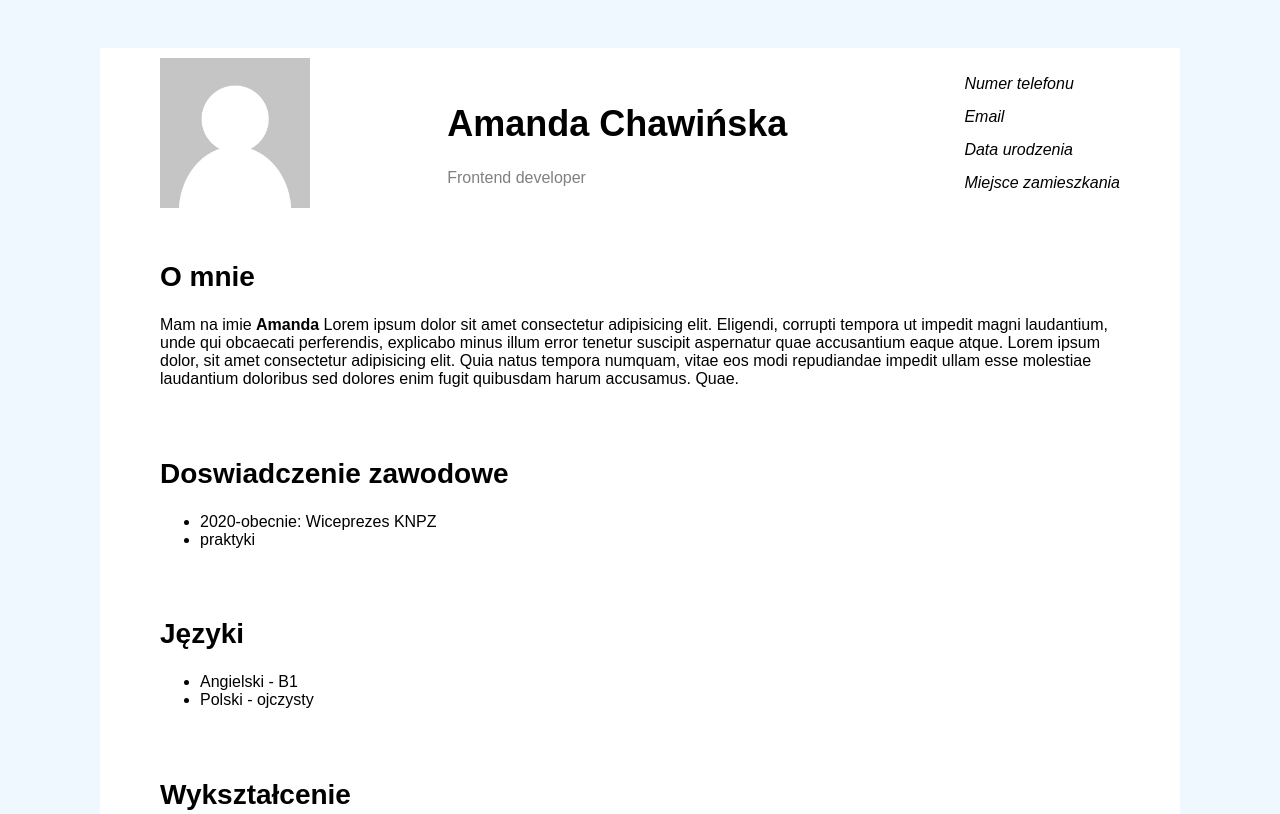
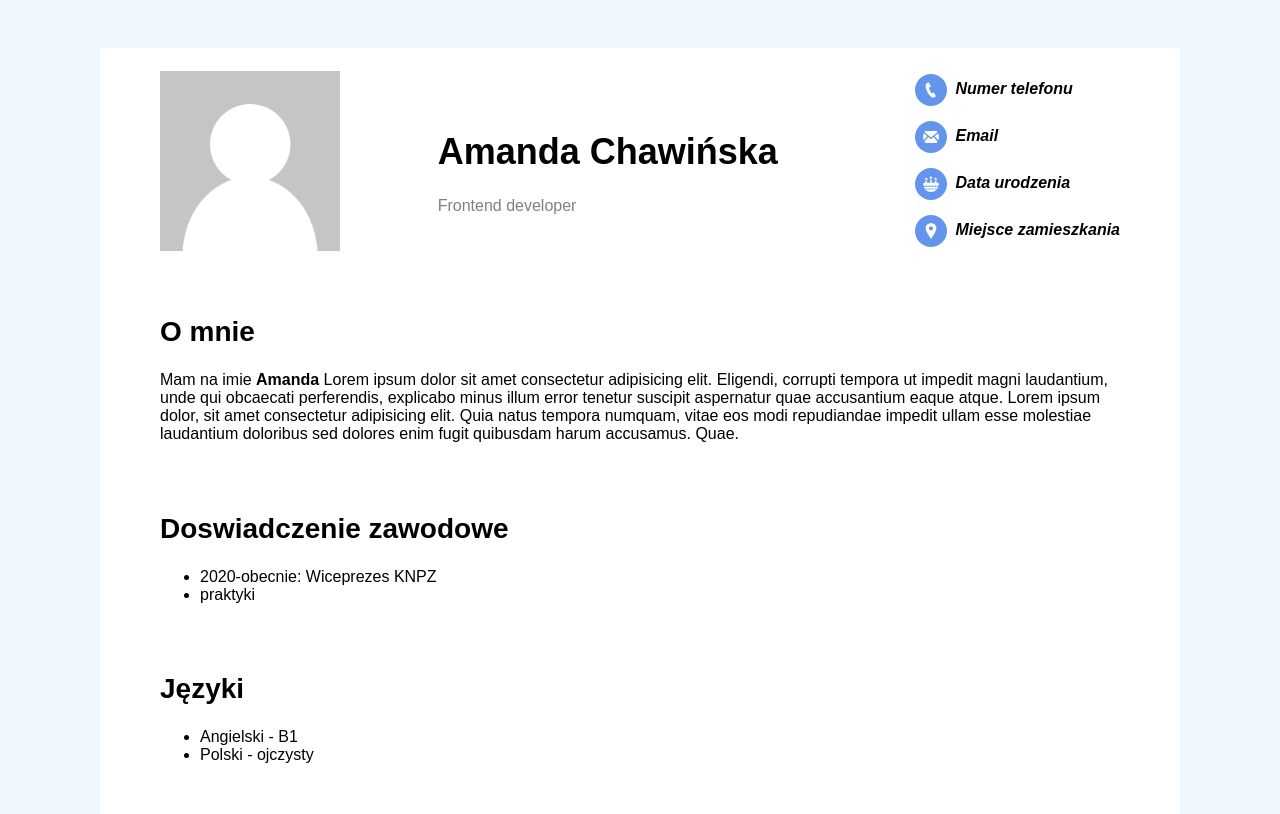
Before and after one commit to AmandaChawinska/simple-personal-homepage, a plain HTML site: page index.html in a window 1280 px wide. Shown: the top 814 px of the page. Drawn offline with Linux system fonts and the light colour scheme.

Commit message:
added images to address

```diff
--- a/index.html
+++ b/index.html
@@ -18,10 +18,10 @@
         </div>
         <address>
             <ul>
-                <li>Numer telefonu</li>
-                <li>Email</li>
-                <li>Data urodzenia</li>
-                <li>Miejsce zamieszkania</li>
+                <li><img src="phone.png"/><b>Numer telefonu</b></li>
+                <li><img src="mail.png"/><b>Email</b></li>
+                <li><img src="birthday-cake.png"/><b>Data urodzenia</b></li>
+                <li><img src="pin.png"/><b>Miejsce zamieszkania</b></li>
             </ul>
         </address>
     </header>
--- a/style.css
+++ b/style.css
@@ -16,8 +16,8 @@ span {
 }
 
 img {
-    width: 150px;
-    height: 150px;
+    width: 180px;
+    height: 180px;
 }
 section, header{
     padding: 10px 60px 20px 60px;
@@ -39,3 +39,13 @@ header ul {
 header li {
     margin-bottom: 15px;
 }
+
+header address img {
+    width: 16px;
+    height: 16px;
+    background-color: cornflowerblue;
+    margin-right: 8px;
+    padding: 8px;
+    vertical-align: middle;  /* // działa tylko dla elementów inline! wyrównanie ikon do tekstu */
+    border-radius: 50%;
+}
```
Also changed, not shown: birthday-cake.png (added), mail.png (added), phone.png (added), pin.png (added).
